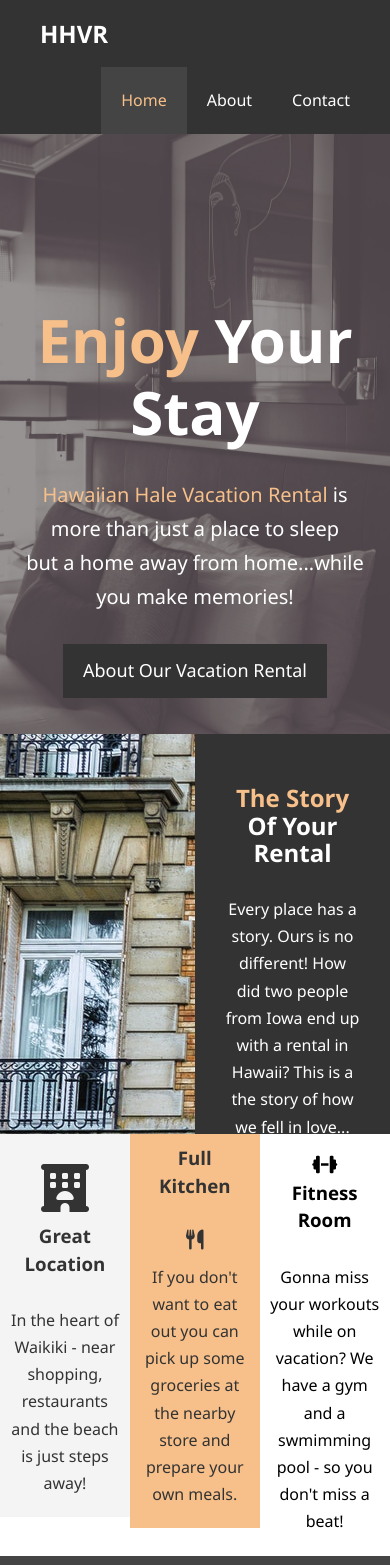
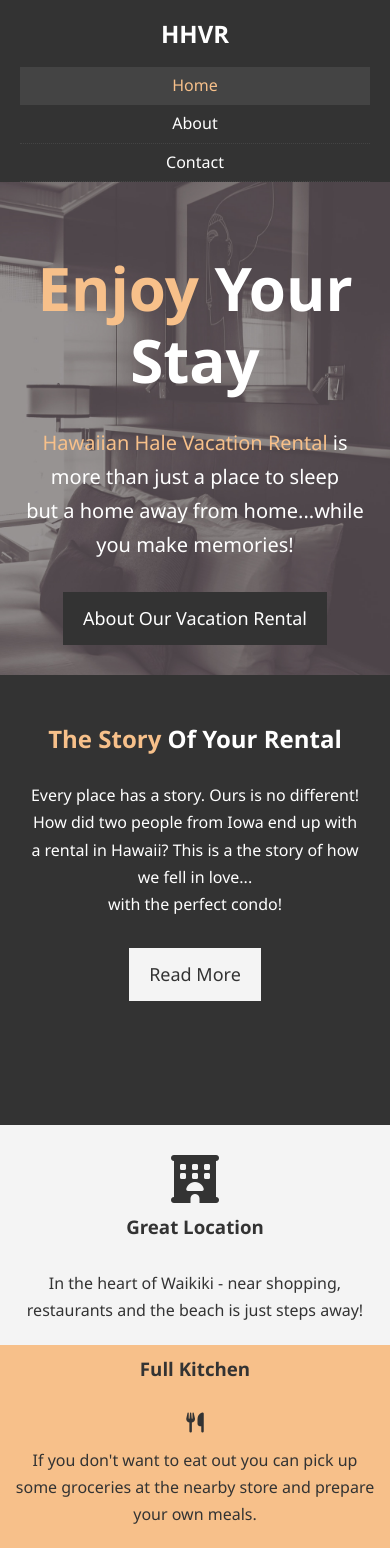
Before and after one commit to aloha-jo/hotel_bb_homerental, a plain HTML site: page index.html in a window 390 px wide. Shown: the top 1565 px of the page. Drawn offline with Linux system fonts and the light colour scheme.

Commit message:
updated responsive design

```diff
--- a/about.html
+++ b/about.html
@@ -6,6 +6,7 @@
   <meta name="description" content="Welcome to the most extrordinary hotel in Honolulu, Hawaii">
   <meta name="keywords" content="hotel,hawaii hotel,oahu hotel, hawaiian islands">
   <link rel="stylesheet" href="css/style.css">
+  <link rel="stylesheet" media="screen and (max-width: 768px)" href="css/mobile.css">
   <title>Hawaiian Hale Vacation Rental | About</title>
 </head>
 <body>
--- /dev/null
+++ b/css/mobile.css
@@ -0,0 +1,56 @@
+#navbar .logo {
+  float: none;
+  text-align: center;
+}
+
+#navbar ul, #navbar ul li {
+  float: none;
+}
+
+#navbar ul li a {
+  padding: 5px;
+  border-bottom: #444 dotted 1px;
+}
+
+/* Showcase */
+#showcase {
+  height: 100%;
+}
+
+#showcase .showcase-content {
+  padding-top: 70px;
+  padding-bottom: 30px;
+}
+
+
+/* Home info */
+
+#home-info .info-img {
+  display: none;
+}
+
+#home-info .info-content {
+  float: none;
+  width: 100%;
+}
+
+/* Boxes */
+.box {
+  float: none;
+  width: 100%;
+}
+
+/* About Us */
+#about-info .info-right, #about-info .info-left {
+  float: none;
+  width: 100%;
+}
+
+.l-heading {
+  text-align: center;
+}
+
+/* Contact */
+#contact-info .box {
+  border-bottom: #444 dotted 1px;
+}
--- a/css/style.css
+++ b/css/style.css
@@ -83,6 +83,7 @@ p {
 }
 .lg-heading {
   font-size: 40px;
+  line-height: 1.2;
 }
 
 .md-heading {
@@ -106,7 +107,7 @@ p {
   color: white;
 }
 
-#navbar h1 {
+#navbar .logo {
   float: left;
   padding: 20px;
 }
@@ -156,7 +157,7 @@ p {
 
 /* Home Info */
 #home-info {
-  height: 400px;
+  height: 450px;
 }
 
 #home-info .info-img {
@@ -176,7 +177,7 @@ p {
 }
 
 #home-info .info-content p {
-  padding-bottom: 30px;
+  padding-bottom: 20px;
 }
 /* Features */
 
@@ -224,7 +225,7 @@ p {
 
 /* Testimonials */
 #testimonials {
-  height: 600px;
+  height: 100%;
   background: url('../img/test-bg.jpg') no-repeat center center/cover;
   padding-top: 75px;
 }
--- a/index.html
+++ b/index.html
@@ -7,6 +7,7 @@
   <meta name="keywords" content="hotel,hawaii hotel,oahu hotel, hawaiian islands">
   <link rel="stylesheet" href="https://kit-free.fontawesome.com/releases/latest/css/free.min.css" media="all">
   <link rel="stylesheet" href="css/style.css">
+  <link rel="stylesheet" media="screen and (max-width: 768px)" href="css/mobile.css">
   <title>Hawaiian Hale Vacation Rental | Welcome</title>
 </head>
 <body>
```
Also changed, not shown: contact.html (+1 -0 lines).
